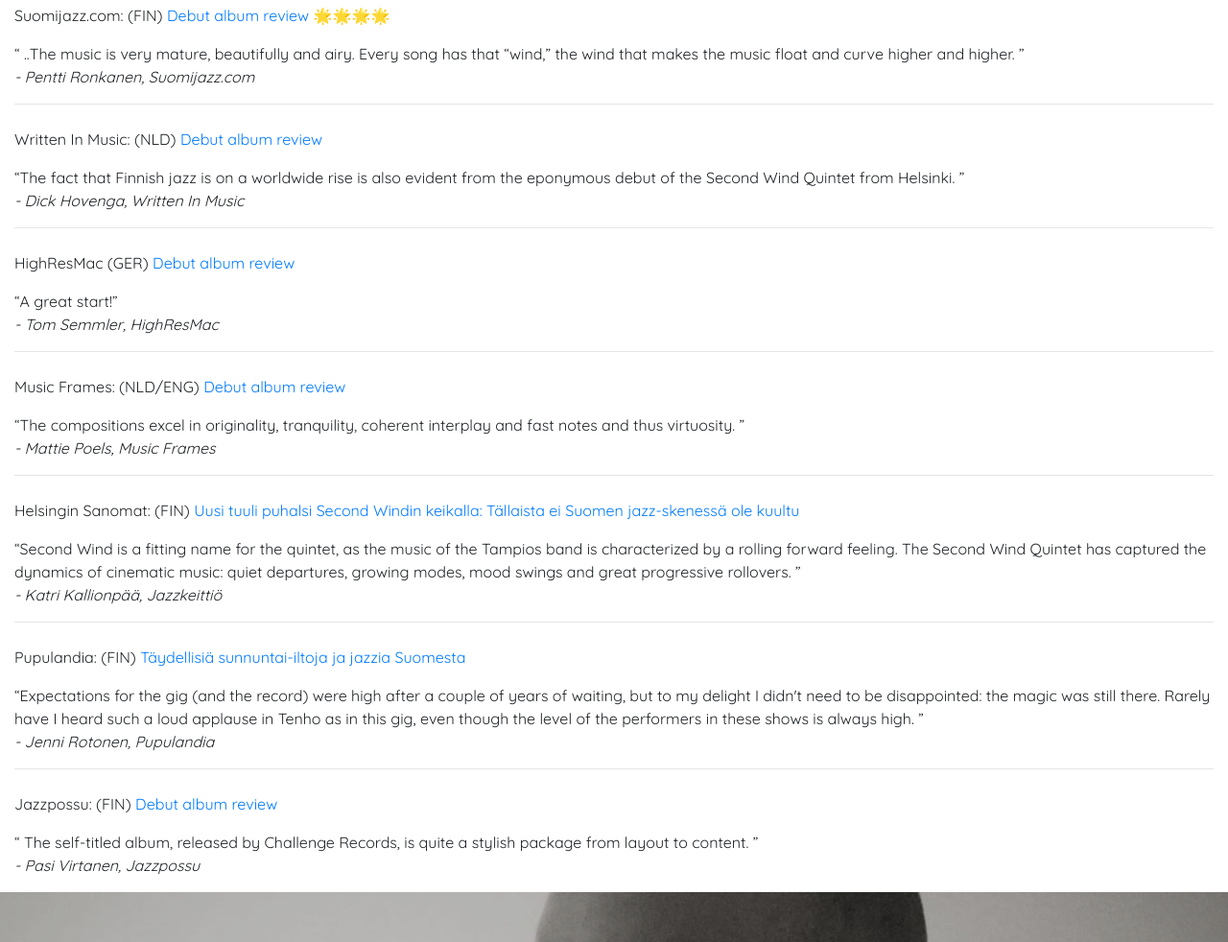
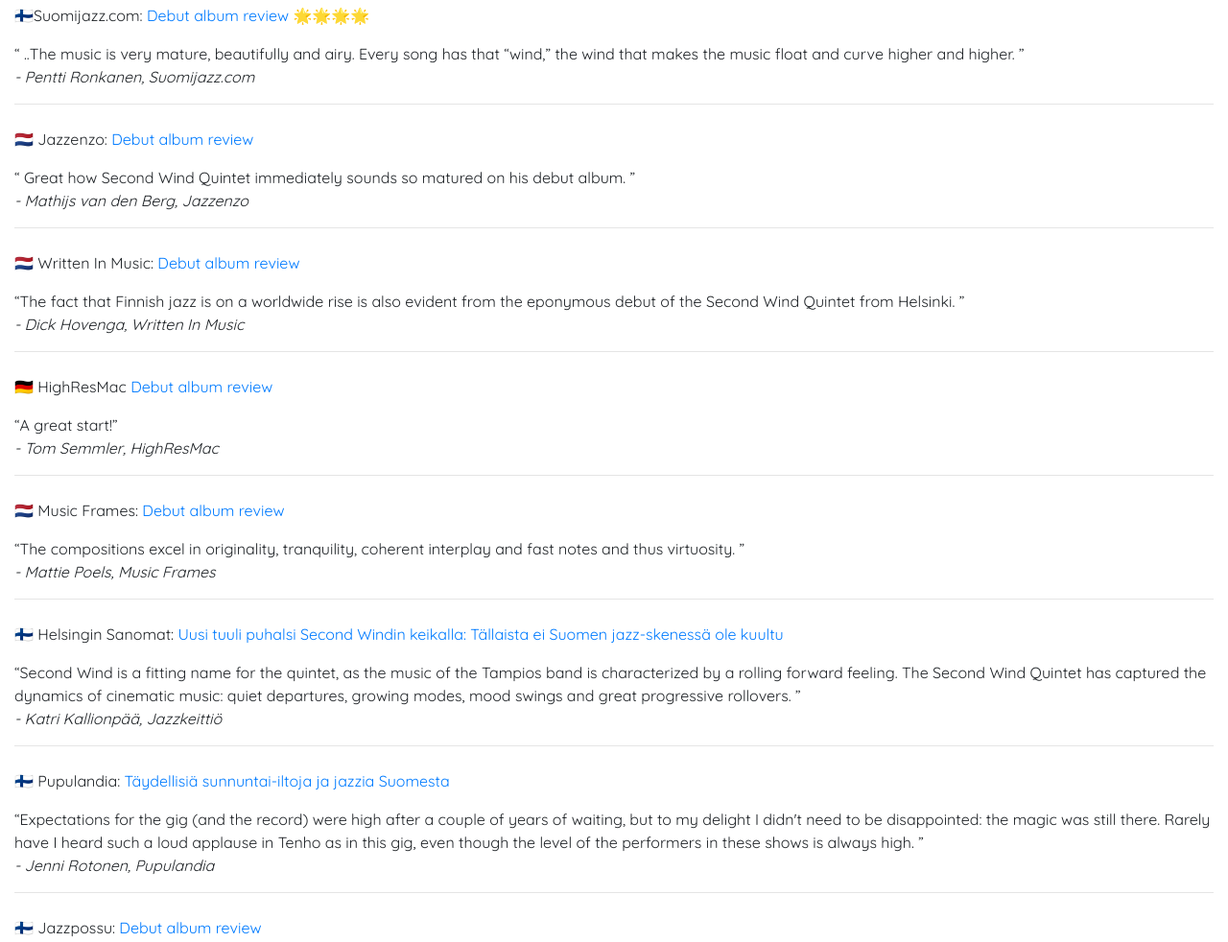
Before and after one commit to stutommi/stutommi.github.io, a website: page index.html in a window 1280 px wide. Shown: the part 2360-3342 px from the top of the page at 96% size. Drawn offline with nearby package versions, Linux system fonts and the light colour scheme.

Commit message:
add jazzenzo review

```diff
--- a/index.html
+++ b/index.html
@@ -176,7 +176,7 @@
     </div>
     <div class="row">
       <div class="col">
-        <p class="mt-4">Suomijazz.com: (FIN)
+        <p class="mt-4">🇫🇮Suomijazz.com:
           <a href="http://suomijazz.com/levyarviot/2020/04/second-wind-quintet-second-wind-quintet/?fbclid=IwAR22rG_XVRs1q5TmEDeU0X4g0xWUI8owSr0FRErQcMVZp1NyhxOzjFpD_2c" target="_blank" rel="noopener noreferrer">Debut album review</a>
           &#x1F31F;&#x1F31F;&#x1F31F;&#x1F31F;
         </p>
@@ -187,7 +187,17 @@
           <p><cite>- Pentti Ronkanen, Suomijazz.com</cite></p>
         </blockquote>
         <hr>
-        <p class="mt-4">Written In Music: (NLD)
+        <p class="mt-4">🇳🇱 Jazzenzo:
+          <a href="http://www.jazzenzo.nl/?e=4464" target="_blank" rel="noopener noreferrer">Debut album review</a>
+        </p>
+        <blockquote>
+          <q>
+            Great how Second Wind Quintet immediately sounds so matured on his debut album.
+          </q>
+          <p><cite>- Mathijs van den Berg, Jazzenzo</cite></p>
+        </blockquote>
+        <hr>
+        <p class="mt-4">🇳🇱 Written In Music:
           <a href="https://writteninmusic.com/albumrecensie/second-wind-quintet-second-wind-quintet/" target="_blank" rel="noopener noreferrer">Debut album review</a>
         </p>
         <blockquote>
@@ -196,7 +206,7 @@
           <p><cite>- Dick Hovenga, Written In Music</cite></p>
         </blockquote>
         <hr>
-        <p class="mt-4"> HighResMac (GER)
+        <p class="mt-4">🇩🇪 HighResMac
           <a href="http://www.highresmac.de/second-wind-quintet-debut-album/" target="_blank" rel="noopener noreferrer">Debut album review</a>
         </p>
         <blockquote>
@@ -204,7 +214,7 @@
           <p><cite>- Tom Semmler, HighResMac</cite></p>
         </blockquote>
         <hr>
-        <p class="mt-4">Music Frames: (NLD/ENG)
+        <p class="mt-4">🇳🇱 Music Frames:
           <a href="https://www.musicframes.nl/2020/03/finlands-second-wind-quintet/#more-55490" target="_blank" rel="noopener noreferrer">Debut album review</a>
         </p>
         <blockquote>
@@ -213,7 +223,7 @@
           <p><cite>- Mattie Poels, Music Frames</cite></p>
         </blockquote>
         <hr>
-        <p class="mt-4">Helsingin Sanomat: (FIN)
+        <p class="mt-4">🇫🇮 Helsingin Sanomat:
           <a href="https://www.hs.fi/nyt/art-2000006427874.html" target="_blank" rel="noopener noreferrer">Uusi tuuli
             puhalsi Second Windin keikalla: Tällaista ei Suomen jazz-skenessä ole kuultu</a>
         </p>
@@ -225,7 +235,7 @@
           <p><cite>- Katri Kallionpää, Jazzkeittiö</cite></p>
         </blockquote>
         <hr>
-        <p class="mt-4">Pupulandia: (FIN)
+        <p class="mt-4">🇫🇮 Pupulandia:
           <a href="http://pupulandia.fi/2020/03/13/taydellisia-sunnuntai-iltoja-ja-ihanaa-uutta-jazzia-suomesta/"
             target="_blank" rel="noopener noreferrer">Täydellisiä sunnuntai-iltoja ja jazzia Suomesta</a>
         </p>
@@ -237,7 +247,7 @@
           <p><cite>- Jenni Rotonen, Pupulandia</cite></p>
         </blockquote>
         <hr>
-        <p class="mt-4">Jazzpossu: (FIN)
+        <p class="mt-4">🇫🇮 Jazzpossu:
           <a href="http://rosvot.fi/jazzpossu/second-wind-quintet-second-wind-quintet" target="_blank"
             rel="noopener noreferrer">Debut album review</a>
         </p>
```
